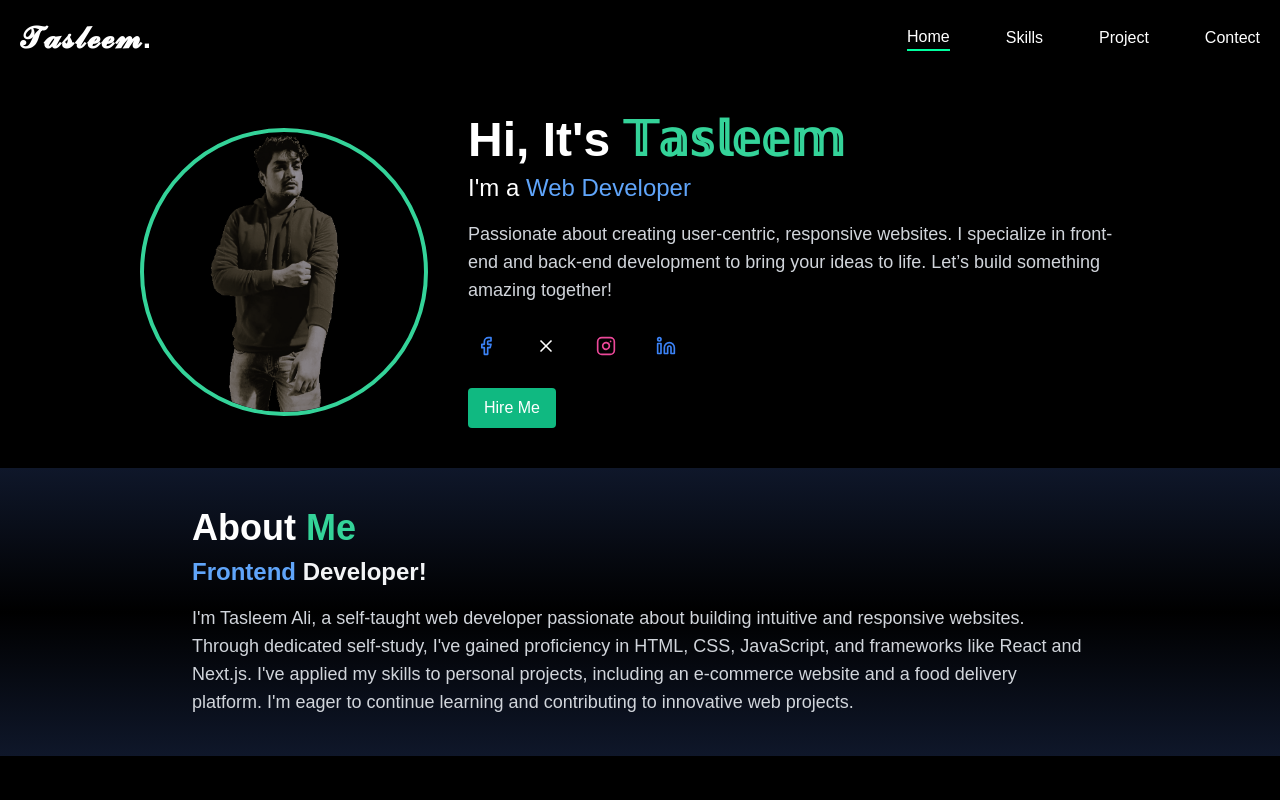
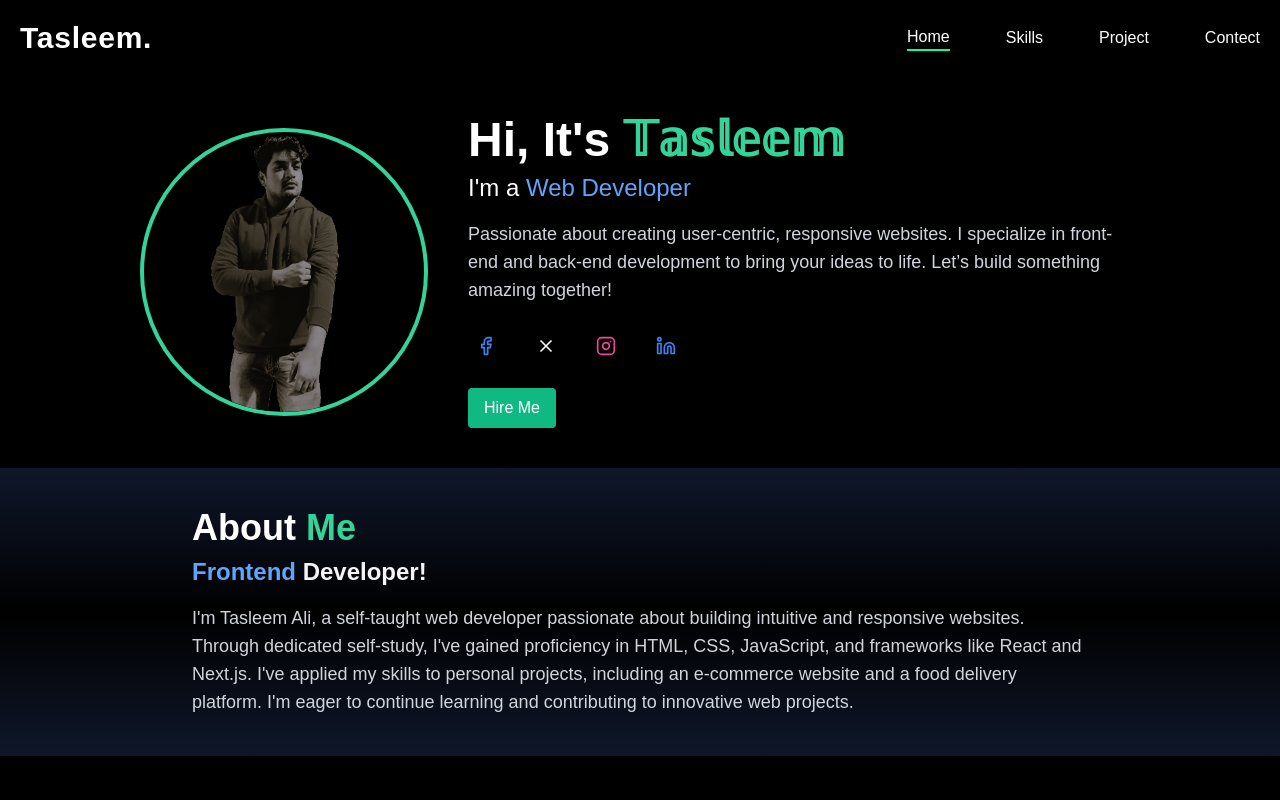
Before and after one commit to Tasleemali/portfolio, a Next.js app: page / in a window 1280 px wide. Shown: the top 800 px of the page. Built offline with nearby package versions, Linux system fonts and the light colour scheme.

Commit message:
Update index.js

```diff
--- a/src/app/compo/navbar/index.js
+++ b/src/app/compo/navbar/index.js
@@ -41,7 +41,7 @@ function Navbar() {
   hover:drop-shadow-[0_0_10px_#f97316]
   transition duration-300
 `}>
-  𝓣𝓪𝓼𝓵𝓮𝓮𝓶.
+  Tasleem.
 </span>
           {/* Desktop Nav */}
           <ul className='hidden md:flex space-x-14 items-center text-white font-medium'>
```
